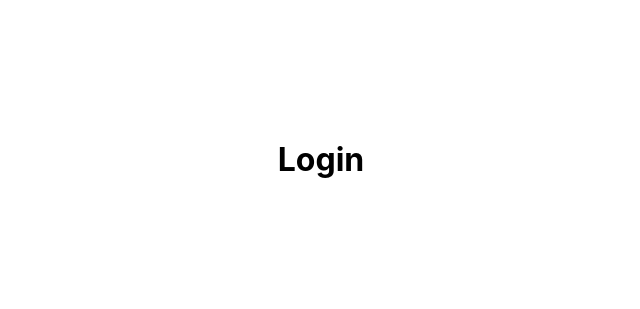
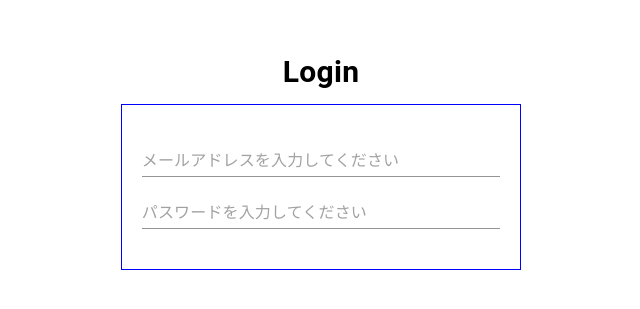
Before and after one commit to Ippei523/react_study_auth, a React (Create React App) app: page /auth/login in a window 1280 px wide. Shown: the part 241-550 px from the top of the page, without its empty margins (319-959 px from the left). Built offline with nearby package versions, Linux system fonts and the light colour scheme.

Commit message:
ログイン画面作成途中

```diff
--- a/src/routes/auth/login/index.tsx
+++ b/src/routes/auth/login/index.tsx
@@ -1,4 +1,4 @@
-import { Alert, Box, Snackbar } from "@mui/material";
+import { Alert, Box, Input, Snackbar, Typography } from "@mui/material";
 import { useAuth } from "../../../context/authContext";
 
 export function Login() {
@@ -8,8 +8,11 @@ export function Login() {
   }
   return (
     <Box sx={{ display: "flex", flexDirection: "column", alignItems: "center", justifyContent: "center", width: "100%", height: "100vh", gap: "10px" }}>
-      <h1>Login</h1>
-
+      <Typography sx={{ fontSize: "30px", fontWeight: "bold" }}>Login</Typography>
+      <Box sx={{ display: "flex", flexDirection: "column", width: "40%", gap: "20px", border: "1px solid blue", padding: "40px 20px" }}>
+        <Input type="email" placeholder="メールアドレスを入力してください" />
+        <Input type="password" placeholder="パスワードを入力してください" hidden />
+      </Box>
       {
         missToken && (
           <Snackbar
```
